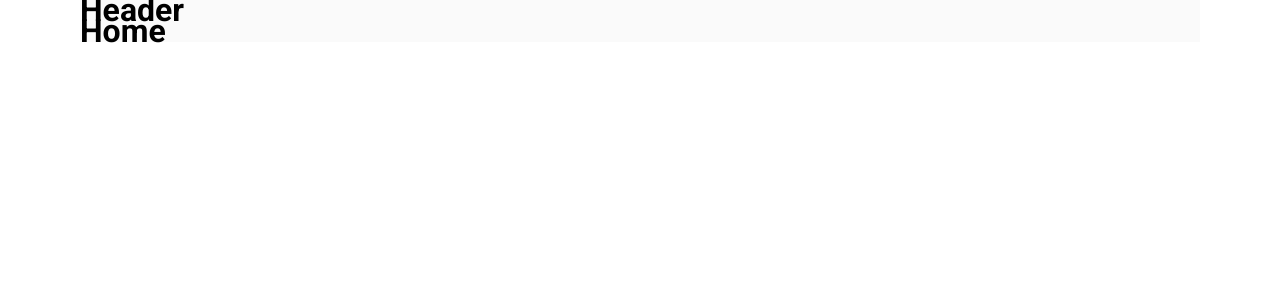
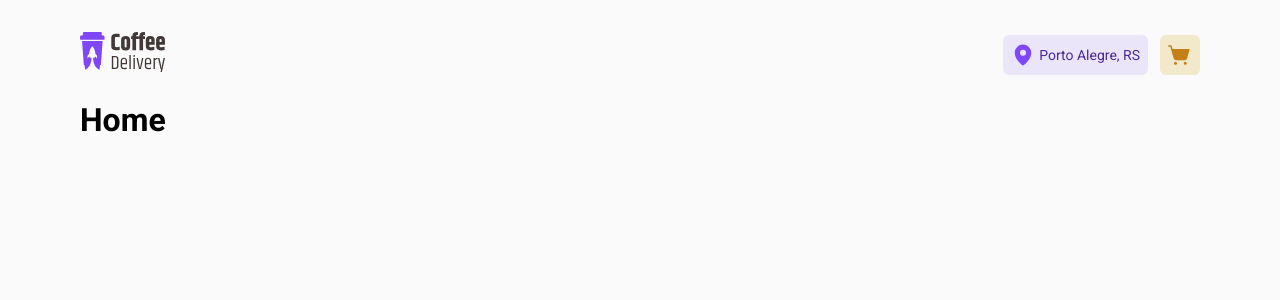
Before and after one commit to lutzzdias/coffee-delivery, a React (Vite) app: page / in a window 1280 px wide. Shown: the top 300 px of the page. Built offline with nearby package versions, Linux system fonts and the light colour scheme.

Commit message:
feat: style header and update light theme

```diff
--- a/package.json
+++ b/package.json
@@ -10,6 +10,7 @@
     "preview": "vite preview"
   },
   "dependencies": {
+    "phosphor-react": "^1.4.1",
     "react": "^18.2.0",
     "react-dom": "^18.2.0",
     "react-router-dom": "^6.14.1",
--- a/src/components/Header/index.tsx
+++ b/src/components/Header/index.tsx
@@ -1,7 +1,34 @@
+import { NavLink } from 'react-router-dom'
+
+import { MapPin, ShoppingCartSimple } from 'phosphor-react'
+import logo from '../../assets/logo.svg'
+import {
+  ActionsContainer,
+  CartContainer,
+  HeaderContainer,
+  LocationContainer,
+  LocationIcon,
+} from './styles'
+
 export function Header() {
   return (
-    <>
-      <h1>Header</h1>
-    </>
+    <HeaderContainer>
+      <NavLink to="/" title="Home">
+        <img src={logo} alt="" />
+      </NavLink>
+      <ActionsContainer>
+        <LocationContainer>
+          <LocationIcon>
+            <MapPin size={24} weight="fill" />
+          </LocationIcon>
+          Porto Alegre, RS
+        </LocationContainer>
+        <NavLink to="/checkout" title="Checkout">
+          <CartContainer>
+            <ShoppingCartSimple size={24} weight="fill" />
+          </CartContainer>
+        </NavLink>
+      </ActionsContainer>
+    </HeaderContainer>
   )
 }
--- a/src/components/Header/styles.tsx
+++ b/src/components/Header/styles.tsx
@@ -0,0 +1,43 @@
+import styled from 'styled-components'
+
+export const HeaderContainer = styled.header`
+  display: flex;
+  align-items: center;
+  justify-content: space-between;
+  padding: 2rem 0;
+`
+
+export const ActionsContainer = styled.div`
+  display: flex;
+  gap: 0.75rem;
+`
+
+export const ActionContainer = styled.div`
+  display: flex;
+  align-items: center;
+  justify-content: center;
+
+  font: ${(props) => props.theme.fonts.text.small};
+
+  gap: 0.25rem;
+  padding: 0.5rem;
+  border-radius: 6px;
+`
+
+export const LocationContainer = styled(ActionContainer)`
+  color: ${(props) => props.theme.colors.purpleDark};
+  background: ${(props) => props.theme.colors.purpleLight};
+`
+
+export const CartContainer = styled(ActionContainer)`
+  color: ${(props) => props.theme.colors.yellowDark};
+  background: ${(props) => props.theme.colors.yellowLight};
+`
+
+export const LocationIcon = styled.span`
+  display: flex;
+  align-items: center;
+  justify-content: center;
+
+  color: ${(props) => props.theme.colors.purple};
+`
--- a/src/styles/global.ts
+++ b/src/styles/global.ts
@@ -7,8 +7,11 @@ export const GlobalStyle = createGlobalStyle`
     box-sizing: border-box;
   }
 
+  body {
+    background: ${(props) => props.theme.colors.background};
+  }
+
   body, input, textarea, button {
-    /* font-family: 'Baloo 2', cursive; */
     font-family: 'Roboto', sans-serif;
     font-weight: 400;
     font-size: 1rem;
--- a/src/styles/themes/light.ts
+++ b/src/styles/themes/light.ts
@@ -1,4 +1,5 @@
 export const lightTheme = {
+  colors: {
     // Brand colors
     yellowDark: '#C47F17',
     yellow: '#DBAC2C',
@@ -19,4 +20,129 @@ export const lightTheme = {
     baseCard: '#F3F2F2',
     background: '#FAFAFA',
     white: '#FFFFFF',
+  },
+  fonts: {
+    title: {
+      extraLarge: {
+        fontFamily: 'Baloo 2',
+
+        fontSize: '3rem',
+        fontWeight: 800,
+
+        lineHeight: '130%',
+      },
+      large: {
+        fontFamily: 'Baloo 2',
+
+        fontSize: '2rem',
+        fontWeight: 800,
+
+        lineHeight: '130%',
+      },
+      medium: {
+        fontFamily: 'Baloo 2',
+
+        fontSize: '1.5rem',
+        fontWeight: 800,
+
+        lineHeight: '130%',
+      },
+      small: {
+        fontFamily: 'Baloo 2',
+
+        fontSize: '1.25rem',
+        fontWeight: 700,
+
+        lineHeight: '130%',
+      },
+      extraSmall: {
+        fontFamily: 'Baloo 2',
+
+        fontSize: '1.125rem',
+        fontWeight: 700,
+
+        lineHeight: '130%',
+      },
+    },
+    text: {
+      large: {
+        regular: {
+          fontFamily: 'Roboto',
+
+          fontSize: '1.25rem',
+          fontWeight: 400,
+
+          lineHeight: '130%',
+        },
+        bold: {
+          fontFamily: 'Roboto',
+
+          fontSize: '1.25rem',
+          fontWeight: 700,
+
+          lineHeight: '130%',
+        },
+      },
+      medium: {
+        regular: {
+          fontFamily: 'Roboto',
+
+          fontSize: '1rem',
+          fontWeight: 400,
+
+          lineHeight: '130%',
+        },
+        bold: {
+          fontFamily: 'Roboto',
+
+          fontSize: '1rem',
+          fontWeight: 700,
+
+          lineHeight: '130%',
+        },
+      },
+      small: {
+        fontFamily: 'Roboto',
+
+        fontSize: '0.875rem',
+        fontWeight: 400,
+
+        lineHeight: '130%',
+      },
+      extraSmall: {
+        fontFamily: 'Roboto',
+
+        fontSize: '0.75rem',
+        fontWeight: 700,
+
+        lineHeight: '130%',
+      },
+    },
+    tag: {
+      fontFamily: 'Roboto',
+
+      fontSize: '0.625rem',
+      fontWeight: 700,
+
+      lineHeight: '130%',
+    },
+    button: {
+      large: {
+        fontFamily: 'Roboto',
+
+        fontSize: '0.875rem',
+        fontWeight: 700,
+
+        lineHeight: '160%',
+      },
+      medium: {
+        fontFamily: 'Roboto',
+
+        fontSize: '0.75rem',
+        fontWeight: 400,
+
+        lineHeight: '160%',
+      },
+    },
+  },
 }
```
Also changed, not shown: src/assets/logo.svg (added), 1 other file (tests, documents, lock files or other folders). Lines whose indentation alone changed are shown as unchanged.
